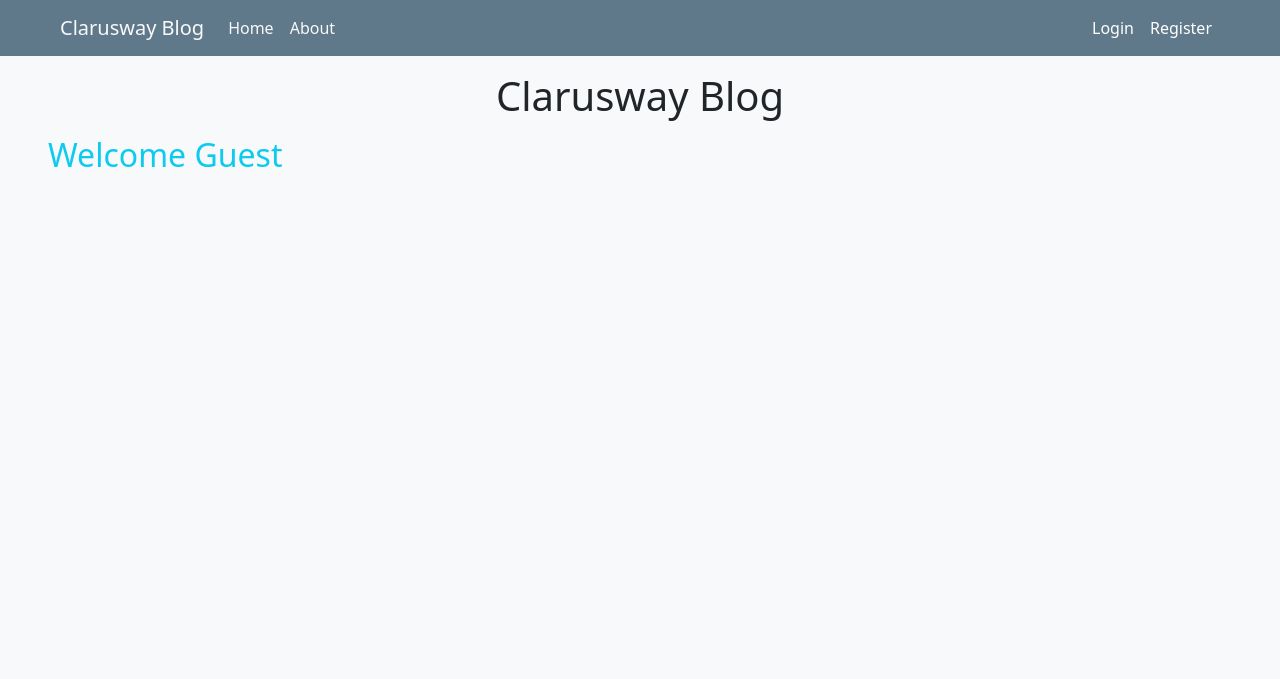
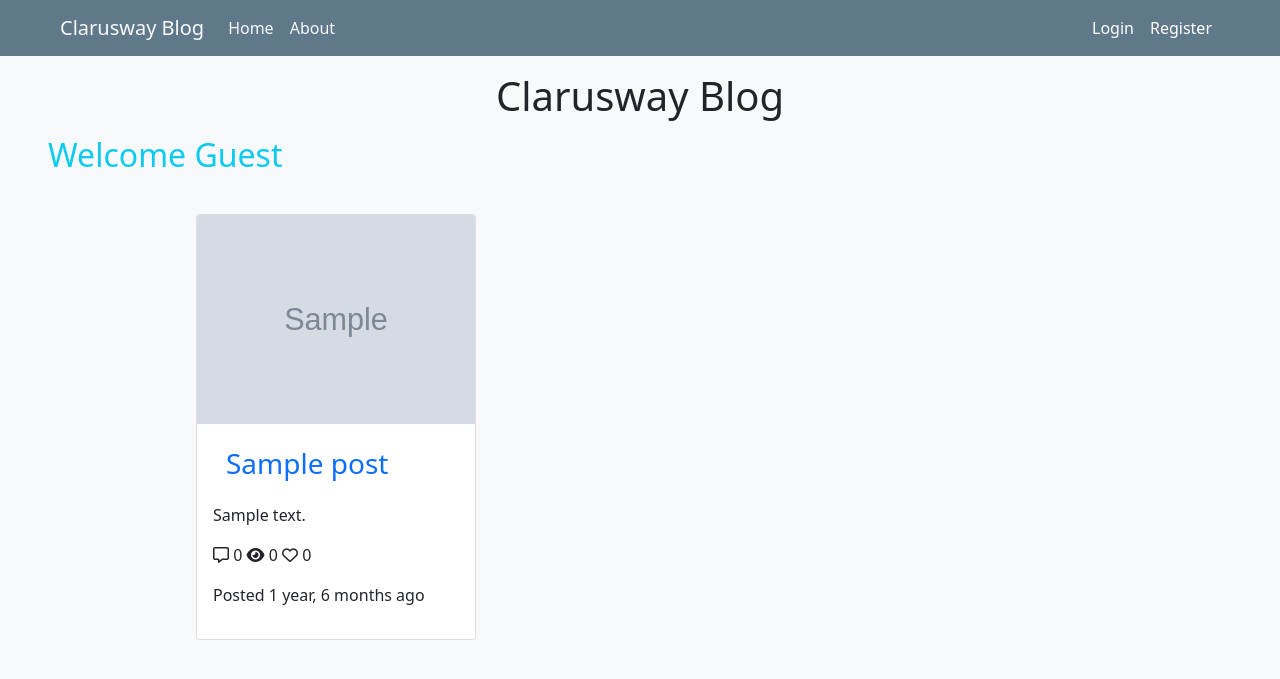
Before and after one commit to Ata-92/Django-Blog-App, a Django app: page / in a window 1280 px wide. Shown: the top 679 px of the page. Run offline with Django 3.2, Linux system fonts and the light colour scheme; tables that the repository leaves empty hold one stand-in row (values such as "Sample post"); grey boxes marked "Sample" are stand-in pictures; some libraries are stand-ins or nearby versions.

Commit message:
Add posts to home template

```diff
--- a/src/auth_app/templates/auth_app/home.html
+++ b/src/auth_app/templates/auth_app/home.html
@@ -1,5 +1,5 @@
 {% extends "base.html" %}
-
+{% load humanize %}
 {% block title %}
   Home
 {% endblock title %}
@@ -11,4 +11,40 @@
   {% else %}
     <h2 class="ms-5 text-info">Welcome Guest</h2>
   {% endif %}
+    <div class="row row-cols-1 row-cols-md-3 g-4 w-75 mx-auto my-3 container-fluid d-flex">
+      {% for post in posts %}
+        <div class="col">
+          <div class="card h-100">
+            <img src={{post.image.url}} class="card-img-top" alt="{{post.title}} icon">
+            <div class="card-body">
+              <a href="" class="card-title btn text-primary fw-bold"><p class="h3">{{post.title}}</p></a>
+              <p class="card-text">{{post.content}}</p>
+
+              <i class="far fa-comment-alt"></i>
+              {% if post.comment %}
+                <span>{{post.comment}}</span>
+              {% else %}
+                <span>0</span>
+              {% endif %}
+
+              <i class="fas fa-eye"></i>
+              {% if post.view %}
+                <span>{{post.view}}</span>
+              {% else %}
+                <span>0</span>
+              {% endif %}
+
+              <i class="far fa-heart"></i>
+              {% if post.like %}
+                <span>{{post.like}}</span>
+              {% else %}
+                <span>0</span>
+              {% endif %}
+
+              <p class="mt-3">Posted {{post.publish_date | naturaltime}}</p>
+            </div>
+          </div>
+        </div>
+      {% endfor %}
+    </div>
 {% endblock content %}
```
